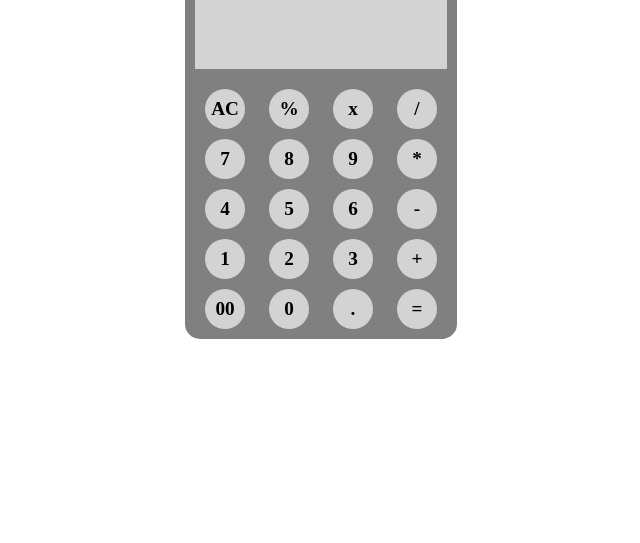
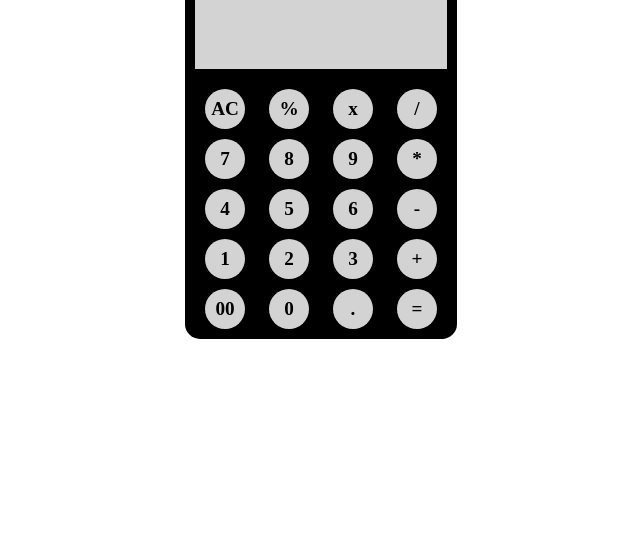
Before and after one commit to SRIHARIARUMURU/Java-script, a plain HTML site: page calculator/index.html in a window 1280 px wide. Shown: the part 257-800 px from the top of the page, without its empty margins (319-959 px from the left). Drawn offline with Linux system fonts and the light colour scheme.

Commit message:
Add files via upload

```diff
--- a/calculator/style.css
+++ b/calculator/style.css
@@ -17,8 +17,8 @@
     /* border: 5px solid black; */
     border: none;
     border-radius: 15px;
-    background-color: grey;
-    /* background-color: black; */
+    /* background-color: grey; */
+    background-color: black;
 }
 
 .sub h3{
@@ -33,8 +33,8 @@
     display: flex;
     flex-direction: column;
     border: none;
-    background-color: grey;
-    /* background-color: black; */
+    /* background-color: grey; */
+    background-color: black;
 }
 
 .inp input{
@@ -66,8 +66,8 @@
     justify-content: space-between;
     padding-left: 10px;
     padding-right: 10px;
-    background-color: grey;
-    /* background-color: black; */
+    /* background-color: grey; */
+    background-color: black;
 }
 
 .btn{
```
